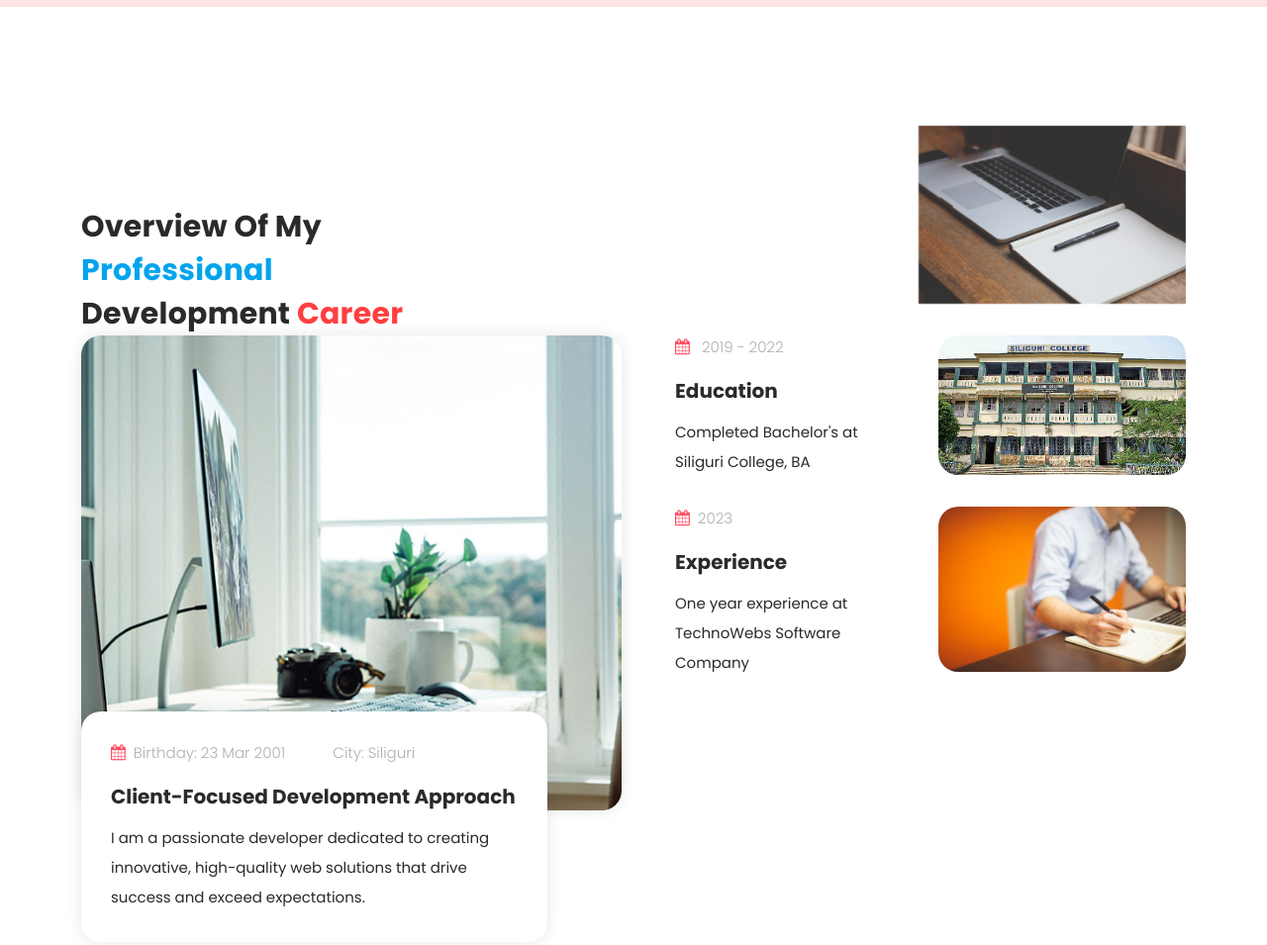
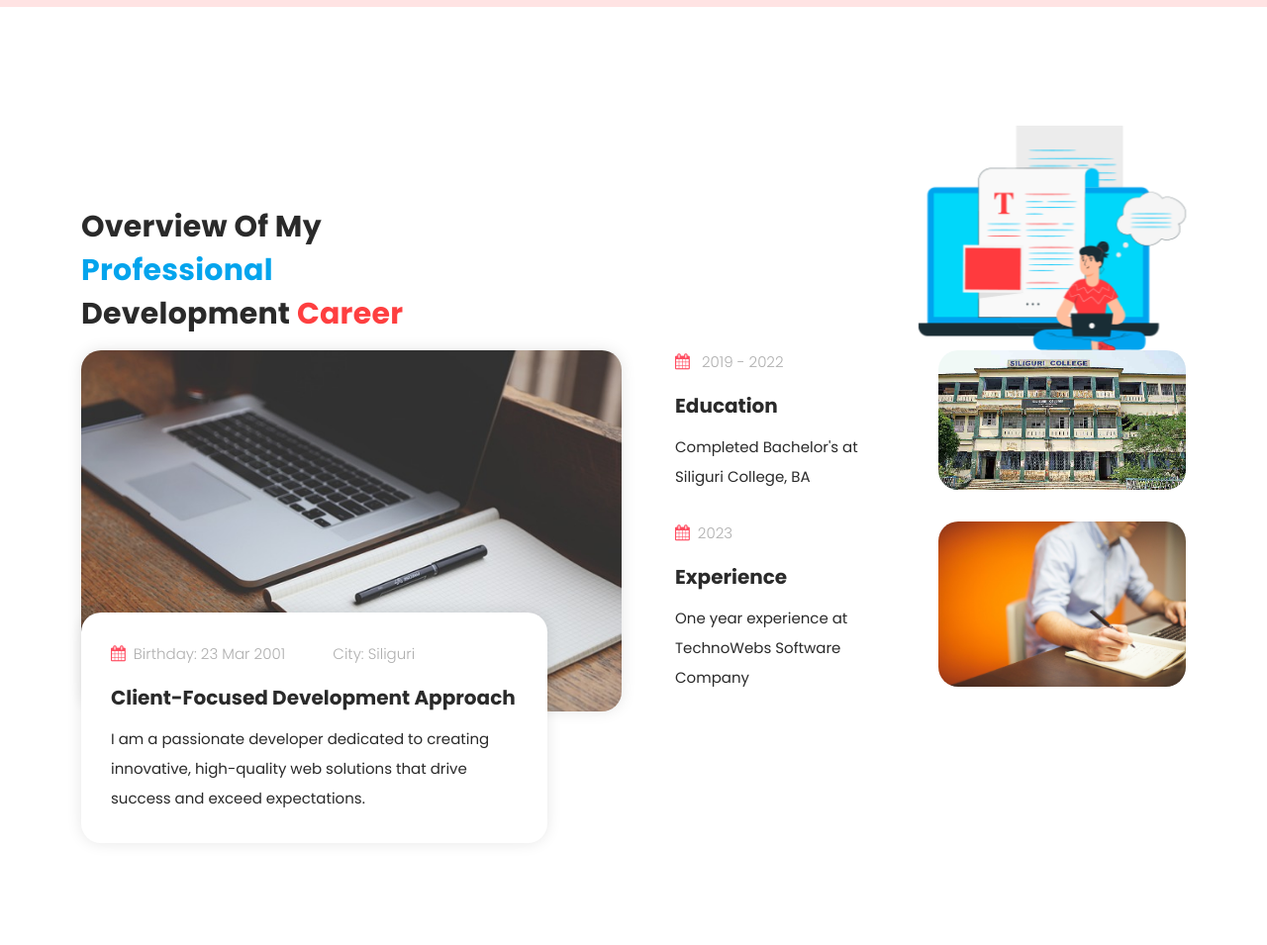
Before and after one commit to Nanditabarman/Portfolio, a plain HTML site: page index.html in a window 1280 px wide. Shown: the part 3420-4375 px from the top of the page at 99% size. Drawn offline with Linux system fonts and the light colour scheme.

Commit message:
~Change Image

```diff
--- a/index.html
+++ b/index.html
@@ -340,14 +340,14 @@ https://templatemo.com/tm-562-space-dynamic
         </div>
         <div class="col-lg-6 wow fadeInDown" data-wow-duration="1s" data-wow-delay="0.25s">
           <div class="top-dec">
-            <img src="assets/images/desk-593327_640.jpg" alt="">
+            <img src="assets/images/blog-dec.png" alt="">
           </div>
         </div>
       </div>
       <div class="row">
         <div class="col-lg-6 wow fadeInUp" data-wow-duration="1s" data-wow-delay="0.25s">
           <div class="left-image">
-            <a href="#"><img src="assets/images/big-blog-thumb.jpg" alt="Workspace Desktop"></a>
+            <a href="#"><img src="assets/images/desk-593327_640.jpg" alt="Workspace Desktop"></a>
             <div class="info">
               <div class="inner-content">
                 <ul>
```
